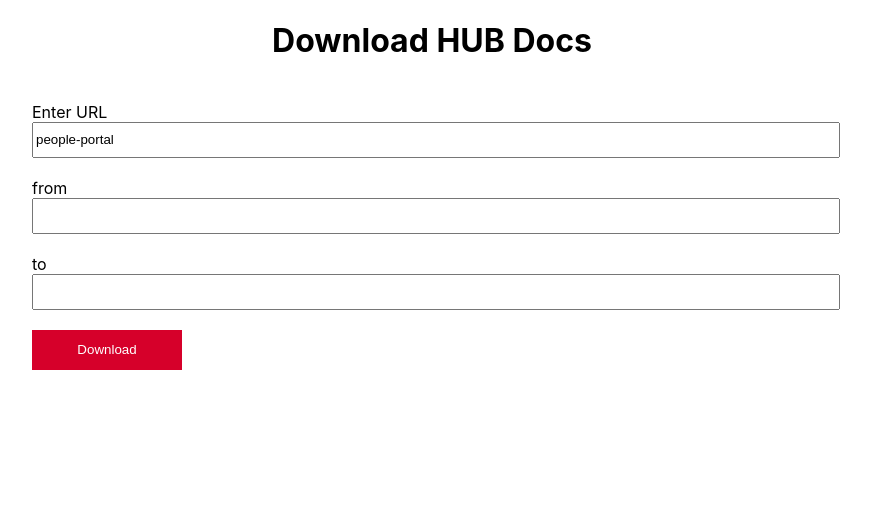
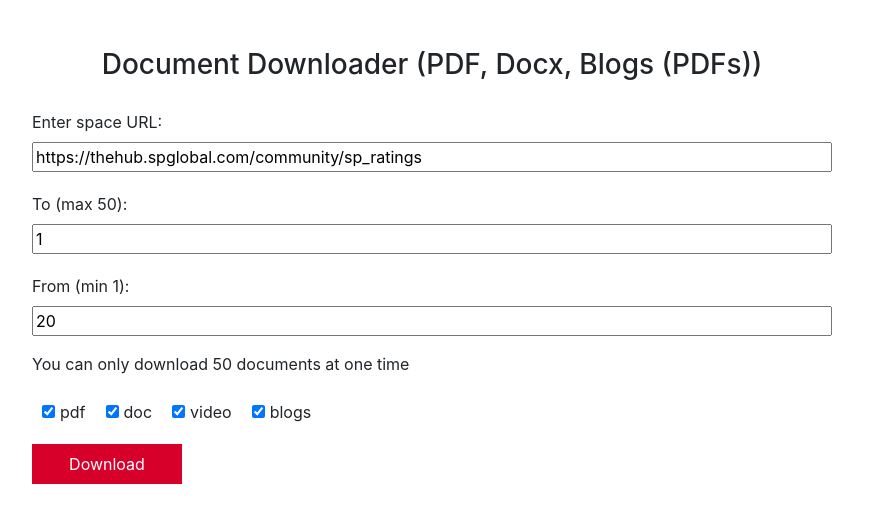
Before and after one commit to muhammadqamar/jivedownload, a React (Create React App) app: page / in a window 1280 px wide. Shown: the top 522 px of the page, without its empty margins (208-1079 px from the left). Built offline with nearby package versions, Linux system fonts and the light colour scheme.

Commit message:
more changes

```diff
--- a/package.json
+++ b/package.json
@@ -7,9 +7,11 @@
     "@testing-library/react": "^11.1.0",
     "@testing-library/user-event": "^12.1.10",
     "axios": "^0.21.1",
+    "bootstrap": "4.6.0",
     "file-saver": "^2.0.5",
     "formik": "^2.2.6",
     "react": "^17.0.2",
+    "react-bootstrap": "^1.6.0",
     "react-dom": "^17.0.2",
     "react-scripts": "4.0.3",
     "web-vitals": "^1.0.1"
--- a/src/App.css
+++ b/src/App.css
@@ -65,3 +65,12 @@
     overflow-y: auto;
     display: block;
 }
+
+.chekcbox label {
+  margin: 0px 10px;
+}
+
+
+.chekcbox label input {
+  margin-right:5px
+}
--- a/src/App.js
+++ b/src/App.js
@@ -1,8 +1,10 @@
 import React, { useEffect, useState } from "react";
 import axios from "axios";
+import 'bootstrap/dist/css/bootstrap.min.css';
 import FileSaver from "file-saver";
+import {Tabs, Tab , Alert} from 'react-bootstrap'
 import "./App.css";
-import { Formik } from "formik";
+import { Formik, Field, Form } from "formik";
 function App() {
   const [alldata, setAlldata] = useState([]);
   const [loader, setLoader] = useState();
@@ -11,9 +13,15 @@
   return (
     <div className="App">
       <div className="form-main">
-        <h1>Download HUB Docs</h1>
+        <br/><br/>
+        <h3>Document Downloader (PDF, Docx, Blogs (PDFs))</h3>
         <Formik
-          initialValues={{ id: "people-portal", from: "", to: "" }}
+          initialValues={{
+            id: "https://thehub.spglobal.com/community/sp_ratings",
+            from: 1,
+            to: 20,
+            checked: ["document", "file", "video", "post"],
+          }}
           validate={(values) => {
             const errors = {};
             if (!values.id) {
@@ -35,8 +43,10 @@
             setNext(false);
             setAlldata([]);
             setLoader("verifying  URL....");
+            // const cleanurl = values.id.site.replace(/\/$/, "");
+            // alert(cleanurl)
             axios({
-              url: `https://jivetestingapi.herokuapp.com/getspaceid/${values.id}`,
+              url: `https://jivetestingapi.herokuapp.com/getspaceid/${values.id.split('/')[values.id.split('/').length-1]}`,
               headers: {
                 Accept: "application/json",
                 "Content-Type": "application/json",
@@ -44,7 +54,7 @@
             })
               .then((spaceId) => {
                 if (spaceId.data?.placeID) {
-                  setSpaceId(spaceId.data?.placeID)
+                  setSpaceId(spaceId.data?.placeID);
                   setLoader("your download will start soon, please wait....");
                   axios({
                     url: `https://jivetestingapi.herokuapp.com/getjivedata/${spaceId.data.placeID}/${values.from}/${values.to}`, // download url
@@ -53,8 +63,7 @@
                       Accept: "application/json",
                       "Content-Type": "application/json",
                     },
-                  })
-                    .then((response) => {
+                  }).then((response) => {
                     setLoader("");
                     if (response.data?.error) {
                       setLoader(response.data?.error?.message);
@@ -65,17 +74,45 @@
                     }
                     const tempArray = [];
                     response?.data?.list?.map((lister) => {
-                        if (lister?.type?.toLowerCase() === "file") {
+                      if (
+                        values.checked.includes(lister?.type?.toLowerCase())
+                      ) {
+                        // tempArray.push(lister?.binaryURL)
+                        if (lister?.type?.toLowerCase() === "video") {
+                          if (lister.playerBaseURL) {
                             tempArray.push(lister);
-                          // tempArray.push(lister?.binaryURL)
+                            const link = document.createElement("a");
+                            link.href = lister.playerBaseURL;
+                            link.target="_blank"
+                            document.body.appendChild(link);
+                            link.click();
+                            document.body.removeChild(link);
+                          }
+                        } else if (lister?.type?.toLowerCase() === "file") {
+                          tempArray.push(lister);
                           FileSaver.saveAs(lister?.binaryURL, lister?.name);
+                        } else if (lister?.type?.toLowerCase() === "post") {
+                          tempArray.push(lister);
+                          const link = document.createElement("a");
+                          link.href = lister?.permalink+".pdf";
+                          link.target="_blank"
+                          document.body.appendChild(link);
+                          link.click();
+                          document.body.removeChild(link);
+
+                        }else if (lister?.type?.toLowerCase() === "document") {
+                          tempArray.push(lister);
+                        }
+
+                        console.log(tempArray);
                       }
                     });
+
                     setAlldata(tempArray);
-                    })
-                    .catch((e) => {
-                      setLoader("something went wrong, try again");
                   });
+                  // .catch((e) => {
+                  //   setLoader("something went wrong, try again");
+                  // });
                 } else {
                   setLoader("spaceid not found, try with another URL");
                 }
@@ -97,7 +134,7 @@
           }) => (
             <form onSubmit={handleSubmit}>
               <div className="form-group">
-                <label>Enter URL</label>
+                <label>Enter space URL:</label>
                 <input
                   type="text"
                   name="id"
@@ -109,7 +146,7 @@
               </div>
 
               <div className="form-group">
-                <label>from</label>
+                <label>To (max 50):</label>
                 <input
                   type="number"
                   name="from"
@@ -119,8 +156,9 @@
                 />
                 {errors.from && touched.from && errors.from}
               </div>
+
               <div className="form-group">
-                <label>to</label>
+                <label>From (min 1):</label>
                 <input
                   type="number"
                   name="to"
@@ -130,20 +168,42 @@
                 />
                 {errors.to && touched.to && errors.to}
               </div>
+              You can only download 50 documents at one time<br /><br />
+              <div role="group" className="chekcbox" aria-labelledby="checkbox-group">
+                <label>
+                  <Field type="checkbox" name="checked" value="file" />
+                  pdf
+                </label>
+                <label>
+                  <Field type="checkbox" name="checked" value="document" />
+                  doc
+                </label>
+                <label>
+                  <Field type="checkbox" name="checked" value="video" />
+                  video
+                </label>
+                <label>
+                  <Field type="checkbox" name="checked" value="post" />
+                  blogs
+                </label>
+              </div>
+
               <div classNAme="dual">
                 <button type="submit">Download</button>
-                &nbsp;
+                {/* &nbsp;
                 {!!nextbtn && (
                   <button
                     type="submit"
                     onClick={() => {
                       setNext(false);
-                      setAlldata([])
+                      setAlldata([]);
                       setLoader(
                         "your download will start soon, please wait...."
                       );
                       axios({
-                        url: `https://jivetestingapi.herokuapp.com/getjivedata/${spaceId}/${values.to + values.from}/${values.to - values.from}`, // download url
+                        url: `https://jivetestingapi.herokuapp.com/getjivedata/${spaceId}/${
+                          values.to + values.from
+                        }/${values.to - values.from}`, // download url
                         method: "get",
                         headers: {
                           Accept: "application/json",
@@ -177,9 +237,9 @@
                         });
                     }}
                   >
-                    Download next {(values.to - values.from) +1} items
+                    Download next {values.to - values.from + 1}
                   </button>
-                )}
+                )} */}
               </div>
             </form>
           )}
@@ -188,26 +248,102 @@
 
       <div className="avialable">
         {alldata?.length > 0 ? (
+
+
+      <Tabs defaultActiveKey="BLOGS" id="uncontrolled-tab-example">
+      <Tab eventKey="PDF" title="PDF">
       <table>
             <thead>
             <th>Name</th>
               <th>Size</th>
+              <th>Publish Date</th>
             </thead>
             <tbody>
               {alldata?.map((value) => {
                 return (
+                  value.type === 'pdf' && (
                   <tr>
                     <td>{value.name}</td>
                     <td>{(value.size / 1024 / 1024).toFixed(2)} MB</td>
+                    <td>{value.published}</td>
+                  </tr>
+                  )
+                );
+              })}
+            </tbody>
+          </table>
+      </Tab>
+      <Tab eventKey="DOCUMENTS" title="DOCUMENTS">
+      <table>
+            <thead>
+              <th>Name</th>
+              <th>Size</th>
+              <th>Publish Date</th>
+            </thead>
+            <tbody>
+              {alldata?.map((value) => {
+                return (
+                  value.type === 'document' && (
+                  <tr>
+                    <td>{value.subject}</td>
+                    <td></td>
+                    <td>{value.published}</td>
+                  </tr>
+                ));
+              })}
+            </tbody>
+          </table>
+      </Tab>
+      <Tab eventKey="VIDEO" title="VIDEO" >
+      <table>
+            <thead>
+            <th>Name</th>
+              <th>Size</th>
+              <th>Publish Date</th>
+            </thead>
+            <tbody>
+              {alldata?.map((value) => {
+               return  value.type === 'video' && (
+                  <tr>
+                    <td>{value.subject}</td>
+
+                    <td></td>
+                    <td>{value.published}</td>
                   </tr>
                 );
               })}
             </tbody>
           </table>
+      </Tab>
+      <Tab eventKey="BLOGS" title="BLOGS" >
+      <table>
+            <thead>
+            <th>Name</th>
+              <th>Size</th>
+              <th>Publish Date</th>
+            </thead>
+            <tbody>
+              {alldata?.map((value) => {
+              return   value.type === 'post' && (
+                  <tr>
+                    <td>{value.subject}</td>
+                    <td></td>
+                    <td>{value.publishDate} </td>
+                  </tr>
+                );
+              })}
+            </tbody>
+          </table>
+      </Tab>
+    </Tabs>
+
         ) : (
-          <h3>{loader}</h3>
+          loader && <Alert variant="primary">{loader}</Alert>
         )}
       </div>
+
+
+
     </div>
   );
 }
```
Also changed, not shown: 1 other file (tests, documents, lock files or other folders). Lines whose indentation alone changed are shown as unchanged.
